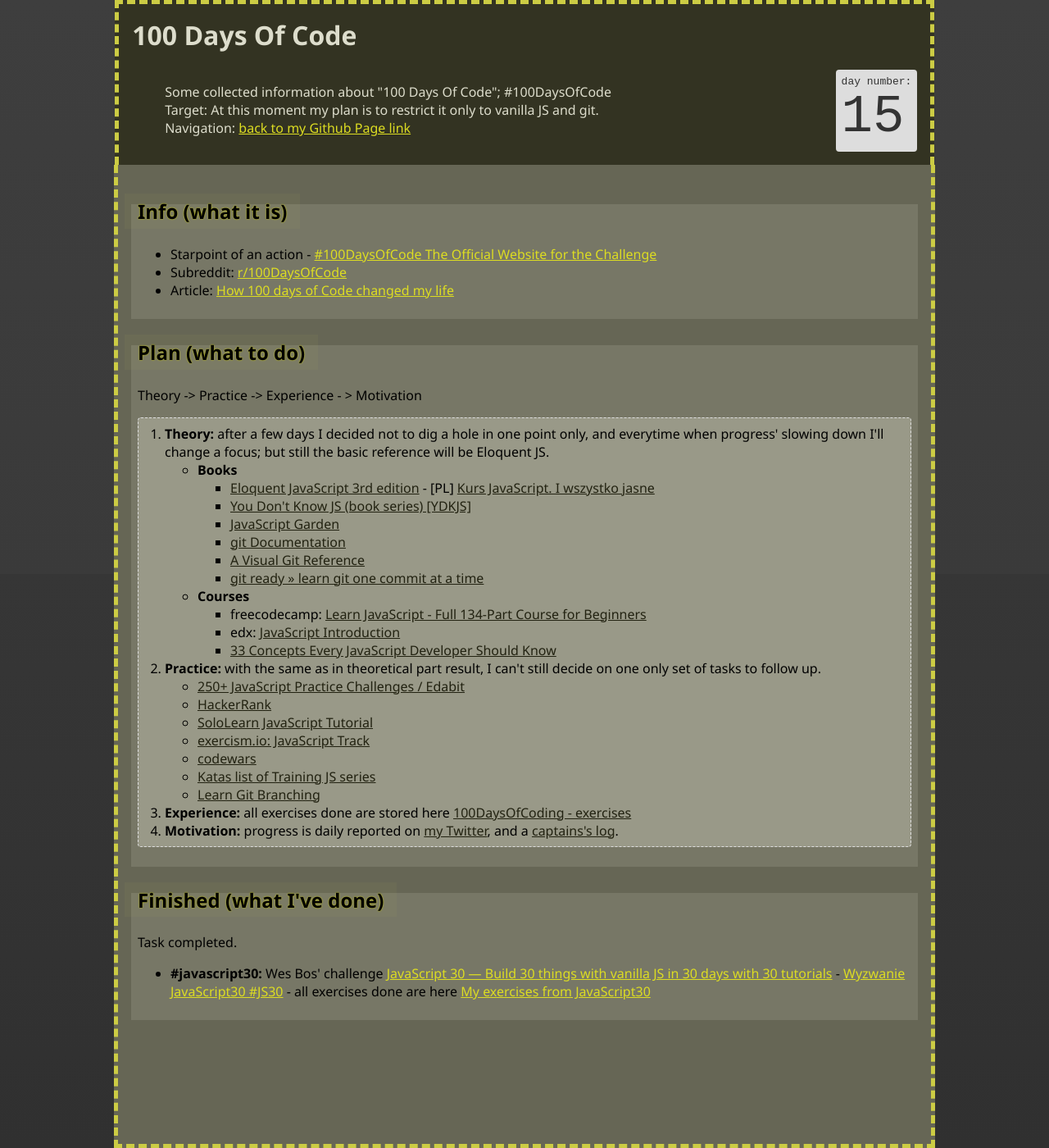
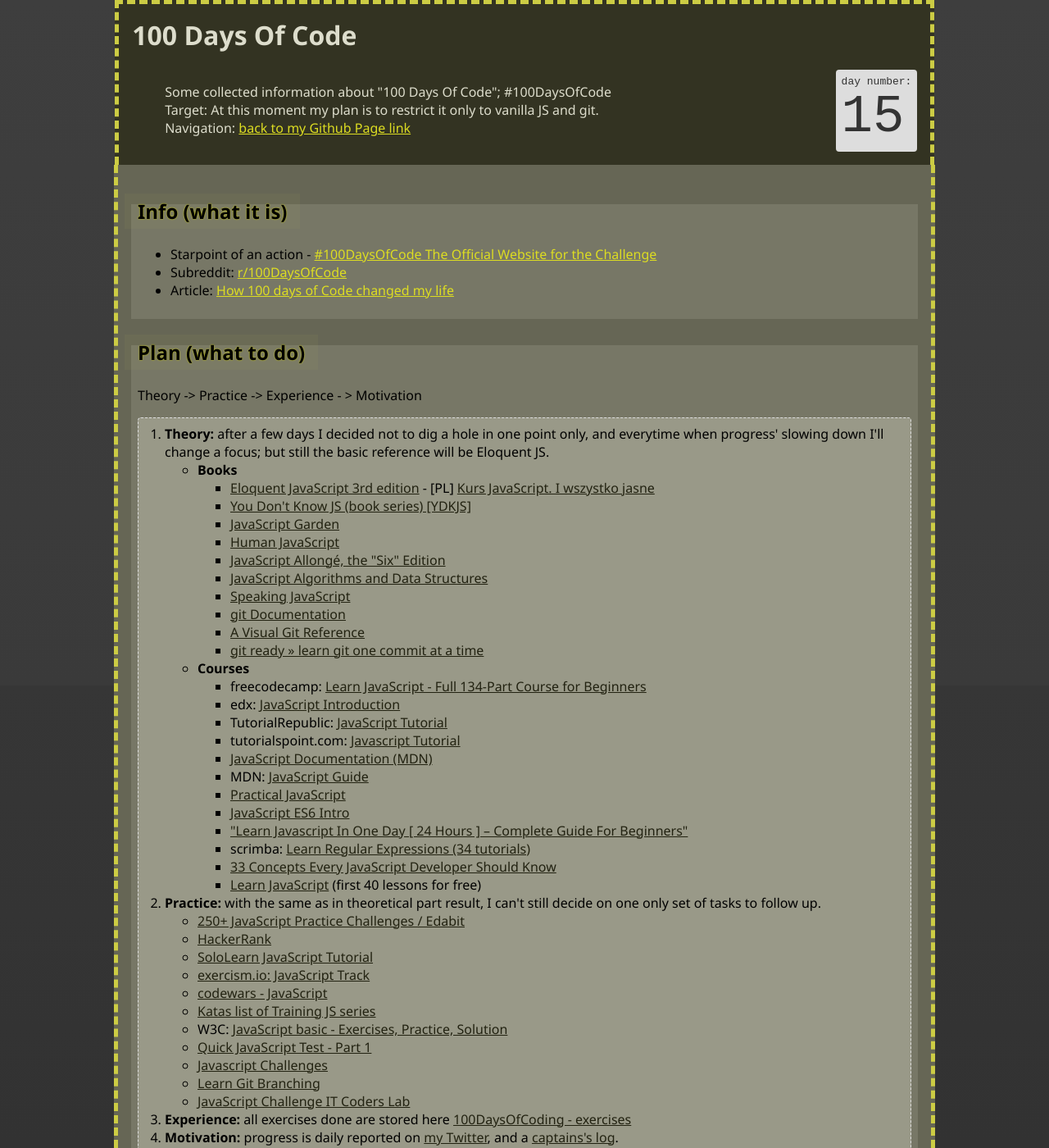
Before and after one commit to tdudkowski/tdudkowski.github.io, a Jekyll site: the page 100daysofcode.html, which Jekyll copies as it is, in a window 1280 px wide and 1400 px high. Shown: the whole window at 82% size. Built offline with Jekyll 4.4.1, drawn with Linux system fonts in a browser that asks for light colours.

Commit message:
add many links w/ staff to do

```diff
--- a/100daysofcode.html
+++ b/100daysofcode.html
@@ -156,6 +156,11 @@
 
                 <li><a href="https://github.com/getify/You-Dont-Know-JS">You Don't Know JS (book series) [YDKJS]</a></li>
                 <li><a href="http://bonsaiden.github.io/JavaScript-Garden/">JavaScript Garden</a></li>
+                <li><a href="http://read.humanjavascript.com">Human JavaScript</a></li>
+                <li><a href="https://leanpub.com/javascriptallongesix/read">JavaScript Allongé, the "Six" Edition</a></li>
+                <li><a href="https://github.com/trekhleb/javascript-algorithms">JavaScript Algorithms and Data
+                    Structures</a></li>
+                <li><a href="http://speakingjs.com/es5/index.html">Speaking JavaScript</a></li>
                 <li><a href="https://git-scm.com/doc">git Documentation</a></li>
                 <li><a href="http://marklodato.github.io/visual-git-guide/index-en.html">A Visual Git Reference</a></li>
                 <li><a href="http://gitready.com">git ready &raquo; learn git one commit at a time</a></li>
@@ -166,8 +171,21 @@
                 <li>freecodecamp: <a href="https://www.freecodecamp.org/news/learn-javascript-full-course/">Learn
                     JavaScript - Full 134-Part Course for Beginners</a></li>
                 <li>edx: <a href="https://www.edx.org/course/javascript-introduction">JavaScript Introduction</a></li>
+                <li>TutorialRepublic: <a href="https://www.tutorialrepublic.com/javascript-tutorial/">JavaScript
+                    Tutorial</a></li>
+                <li>tutorialspoint.com: <a href="https://www.tutorialspoint.com/javascript/index.htm">Javascript
+                    Tutorial</a></li>
+                <li><a href="https://devdocs.io/javascript/">JavaScript Documentation (MDN)</a></li>
+                <li>MDN: <a href="https://developer.mozilla.org/en-US/docs/Web/JavaScript/Guide">JavaScript Guide</a></li>
+                <li><a href="https://watchandcode.com/p/practical-javascript">Practical JavaScript</a></li>
+                <li><a href="https://www.stackchief.com/tutorials/JavaScript%20ES6%20Intro">JavaScript ES6 Intro</a></li>
+                <li><a href="https://www.joovintechcafe.info/javascript/">"Learn Javascript In One Day [ 24 Hours ] –
+                    Complete Guide For Beginners"</a></li>
+                <li>scrimba: <a href="https://scrimba.com/g/gregularexpressions">Learn Regular Expressions (34
+                    tutorials)</a></li>
                 <li><a href="https://github.com/leonardomso/33-js-concepts">33 Concepts Every JavaScript Developer
                     Should Know</a></li>
+                <li><a href="https://learnjavascript.online">Learn JavaScript</a> (first 40 lessons for free)</li>
               </ul>
             </li>
           </ul>
@@ -179,10 +197,15 @@
             <li><a href="https://www.hackerrank.com/">HackerRank</a></li>
             <li><a href="https://www.sololearn.com/Course/JavaScript/">SoloLearn JavaScript Tutorial</a></li>
             <li><a href="https://exercism.io/my/tracks/javascript">exercism.io: JavaScript Track</a></li>
-            <li><a href="https://www.codewars.com">codewars</a></li>
+            <li><a href="https://www.codewars.com/?language=javascript">codewars - JavaScript</a></li>
             <li><a href="https://github.com/myjinxin2015/Katas-list-of-Training-JS-series">Katas list of Training JS
                 series</a></li>
+            <li>W3C: <a href="https://www.w3resource.com/javascript-exercises/javascript-basic-exercises.php">JavaScript
+                basic - Exercises, Practice, Solution</a></li>
+            <li><a href="https://challengerocket.com/javascript-part1">Quick JavaScript Test - Part 1</a></li>
+            <li><a href="https://github.com/tcorral/javascript-challenges-book">Javascript Challenges</a></li>
             <li><a href="https://learngitbranching.js.org">Learn Git Branching</a></li>
+            <li><a href="https://coderslab.pl/pl/javascript-challenge/zmienne">JavaScript Challenge IT Coders Lab</a></li>
             <!-- <li><a href="https://codesignal.com">Codesignal</a></li>
             <li>sets of exercises: <a href="https://bedeprogramistka.pl/zadania-do-nauki-programowania/">21 days of
               codes – darmowe zadania do nauki programowania (lista)</a></li> -->
```
